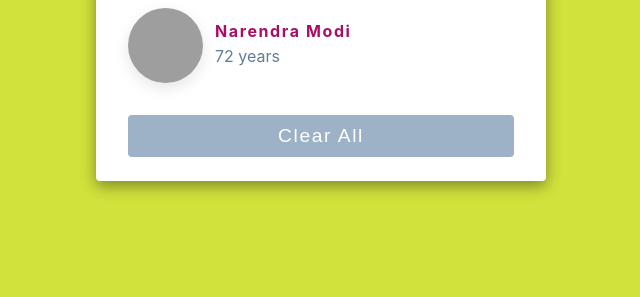
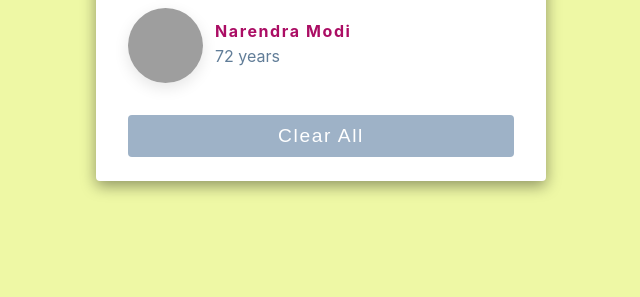
Before and after one commit to akshbswas98/bday-reminder-js, a plain HTML site: page index.html in a window 1280 px wide. Shown: the part 503-800 px from the top of the page, without its empty margins (319-959 px from the left). Drawn offline with Linux system fonts and the light colour scheme; grey boxes are pictures that could not be loaded.

Commit message:
third commit

```diff
--- a/birthdayReminder.css
+++ b/birthdayReminder.css
@@ -8,7 +8,7 @@
 body {
 font-family: -apple-system, BlinkMacSystemFont, 'Segoe UI', Roboto, Oxygen,
 Ubuntu, Cantarell, 'Open Sans', 'Helvetica Neue', sans-serif;
-background: hsl(66, 74%, 56%);
+background: hsl(67, 85%, 81%);
 color: hsl(327, 86%, 36%);
 line-height: 1.5;
 font-size: 0.875rem;
```
